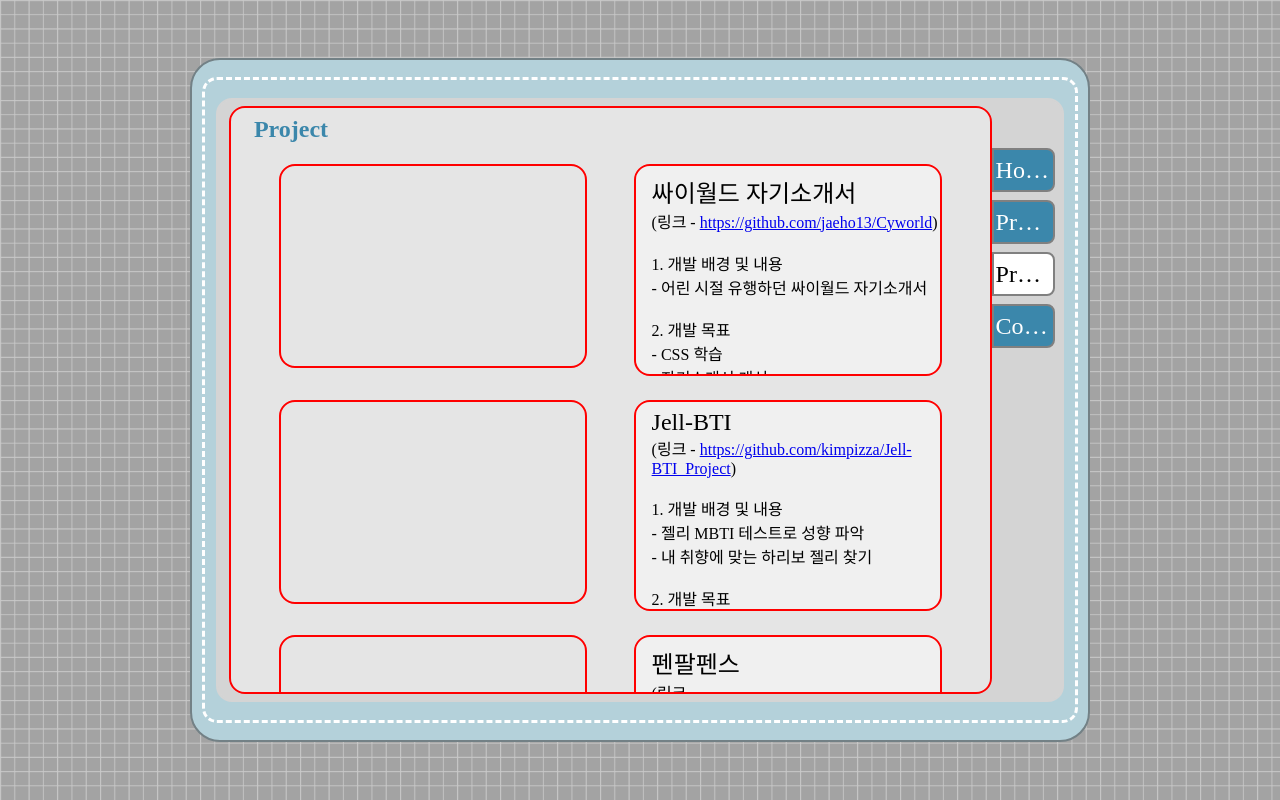
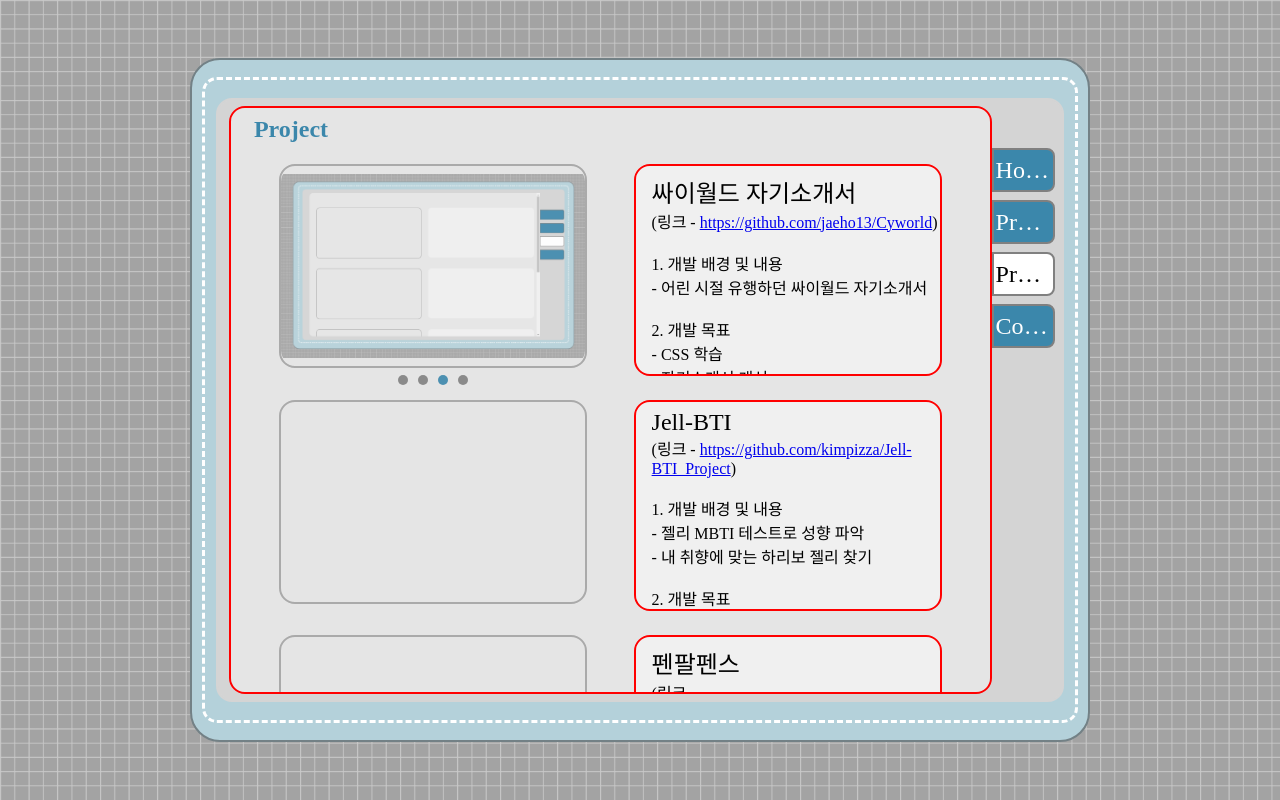
Before and after one commit to jaeho13/Cyworld, a React (Create React App) app in the folder CYWORLD/: page /project in a window 1280 px wide. Built offline with nearby package versions, Linux system fonts and the light colour scheme.

Commit message:
"0514 프로젝트 이미지 테스트"

```diff
--- a/CYWORLD/src/Components/Project.jsx
+++ b/CYWORLD/src/Components/Project.jsx
@@ -96,7 +96,26 @@
 
                                     <ProjectListFlex>
                                         <ProjectImage>
+                                            <img src={cyImages[cyImageIndex]} alt="carousel" />
+                                            <div style={{ display: 'flex', justifyContent: 'center' }}>
+                                                {cyImages.map((_, index) => (
+                                                    <span
+                                                        key={index}
+                                                        onClick={() => goCyImage(index)}
+                                                        style={{
+                                                            width: '10px',
+                                                            height: '10px',
+                                                            borderRadius: '50%',
+                                                            backgroundColor: index === cyImageIndex ? '#3B87AB' : 'gray',
+                                                            margin: '5px',
+                                                            cursor: 'pointer',
+                                                        }}
+                                                    ></span>
+                                                ))}
+                                            </div>
                                         </ProjectImage>
+
+
                                         <ProjectInfo>
                                             <ProjectInfoTitle>
                                                 싸이월드 자기소개서
@@ -300,8 +319,15 @@
 const ProjectImage = styled.div`
     width: 40%;
     height: 25vh;
-    border: 2px solid red;
+    border: 2px solid #A3A3A3;
     border-radius: 16px;
+    opacity: 0.9;
+    img {
+        width: 100%; /* Contents의 가로 너비에 맞게 이미지 너비 조정 */
+        height: 100%; /* Contents의 세로 높이에 맞게 이미지 높이 조정 */
+        object-fit: contain; /* 이미지를 Contents에 맞게 조절 */
+        border-radius: 1rem; /* 이미지에도 둥근 모서리를 적용 */
+     }
 `
 
 const ProjectInfo = styled.div`
@@ -334,6 +360,9 @@
                                     <FiledTop>프로젝트</FiledTop>
 
                                     <Bind2>
+
+
+
                                         <Contents>
                                             <img src={cyImages[cyImageIndex]} alt="carousel" />
                                             <div style={{ display: 'flex', justifyContent: 'center' }}>
@@ -353,6 +382,30 @@
                                                 ))}
                                             </div>
                                         </Contents>
+
+
+                                        const [cyImageIndex, setCyImageIndex] = useState(0);
+
+                                        const cyImages = ['/background/c_page.1.png', '/background/c_page.2.png', '/background/c_page.3.png', '/background/c_page.4.png'];
+
+                                        const goCyImage = (index) => {
+                                            setCyImageIndex(index);
+                                        };
+
+                                        useEffect(() => {
+                                            const cyInterval = setInterval(() => {
+                                                setCyImageIndex((prevIndex) => (prevIndex + 1) % cyImages.length);
+                                            }, 2500);
+
+                                            return () => {
+                                                clearInterval(cyInterval);
+                                            };
+                                        }, [cyImages]);
+
+
+
+
+
                                         <ContentsDetail>
                                             <ContentsDetailTitle>싸이월드 자기소개서</ContentsDetailTitle>
                                             (링크 - <a href="https://github.com/jaeho13/Cyworld">https://github.com/jaeho13/Cyworld</a>)
```
